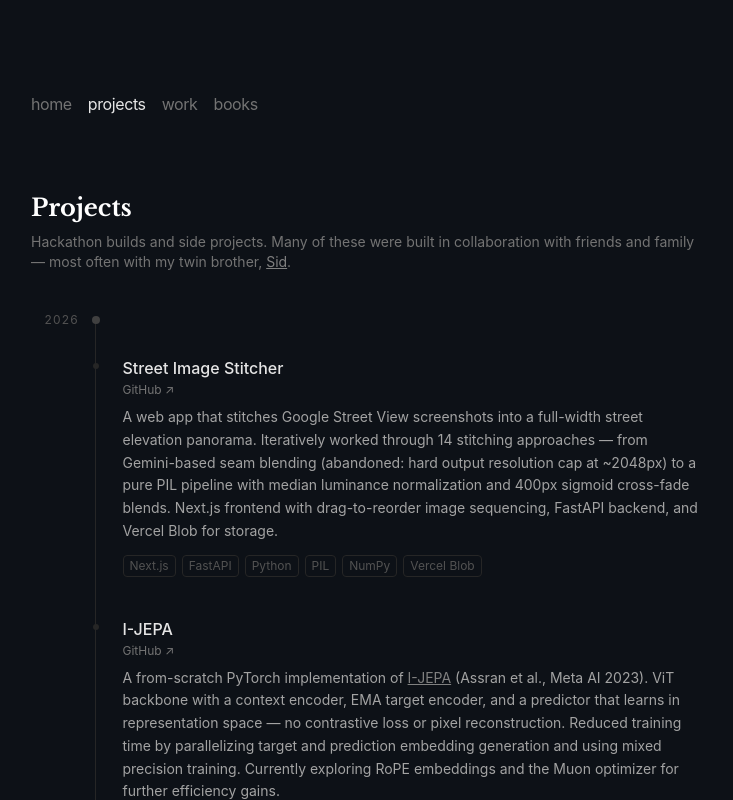
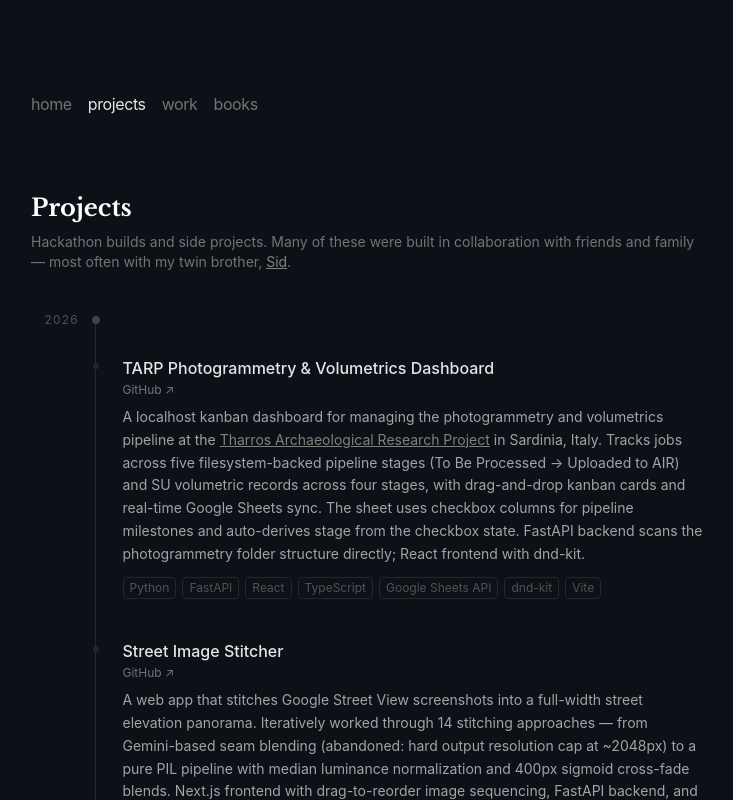
Before and after one commit to infinityp913/ananthp, a Next.js app: page /projects in a window 1280 px wide. Shown: the top 800 px of the page, without its empty margins (273-1006 px from the left). Built offline with nearby package versions, Linux system fonts and the light colour scheme.

Commit message:
Add TARP Photogrammetry & Volumetrics Dashboard project details

```diff
--- a/pages/projects/index.js
+++ b/pages/projects/index.js
@@ -11,6 +11,40 @@ const libreBaskerville = Libre_Baskerville({
 });
 
 const projects = [
+  {
+    title: "TARP Photogrammetry & Volumetrics Dashboard",
+    year: 2026,
+    description: (
+      <>
+        A localhost kanban dashboard for managing the photogrammetry and
+        volumetrics pipeline at the{" "}
+        <a
+          href="https://air.ht.lu.se/s/tharros/page/home"
+          target="_blank"
+          rel="noopener noreferrer"
+          className="underline hover:text-neutral-300 transition-colors"
+        >
+          Tharros Archaeological Research Project
+        </a>{" "}
+        in Sardinia, Italy. Tracks jobs across five filesystem-backed pipeline
+        stages (To Be Processed → Uploaded to AIR) and SU volumetric records
+        across four stages, with drag-and-drop kanban cards and real-time Google
+        Sheets sync. The sheet uses checkbox columns for pipeline milestones and
+        auto-derives stage from the checkbox state. FastAPI backend scans the
+        photogrammetry folder structure directly; React frontend with dnd-kit.
+      </>
+    ),
+    tech: [
+      "Python",
+      "FastAPI",
+      "React",
+      "TypeScript",
+      "Google Sheets API",
+      "dnd-kit",
+      "Vite",
+    ],
+    link: "https://github.com/infinityp913/tarp-photogrammetry-volumetrics-dashboard",
+  },
   {
     title: "Street Image Stitcher",
     year: 2026,
```
